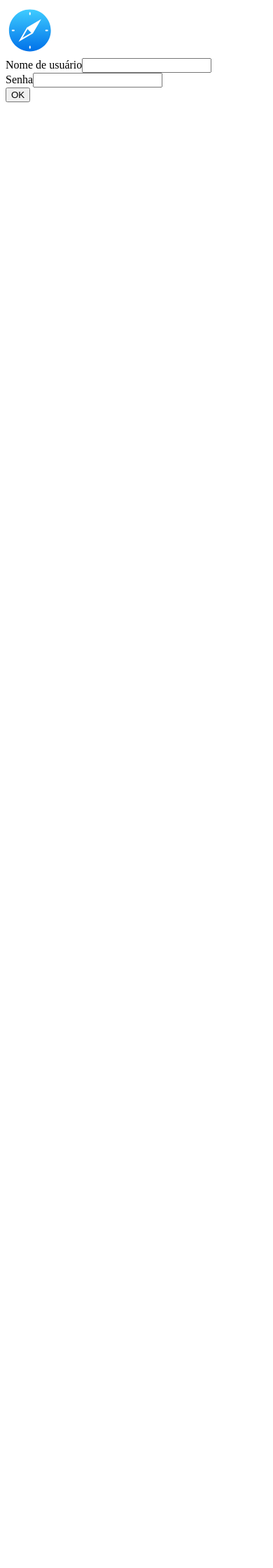
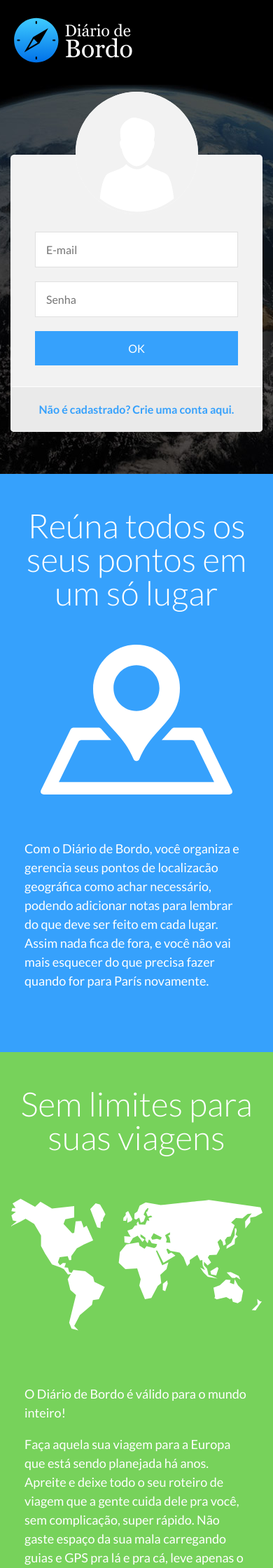
Before and after one commit to matheuswauler/diario_de_bordo, a CakePHP app: the page made by app/View/Pages/home.ctp in a window 390 px wide. Shown: the top 2240 px of the page at 70% size. Before the commit the page ends 146 px from the top, so only its background shows below. Run offline with PHP 8.4 and a stand-in for CakePHP, Linux system fonts and the light colour scheme; the template is opened without the code that fills it, so the values that code supplies are empty; form fields are guessed from the names that the template uses; some libraries are stand-ins or nearby versions.

Commit message:
Layout da home responsivo finalizado

```diff
--- a/app/View/Layouts/default.ctp
+++ b/app/View/Layouts/default.ctp
@@ -10,6 +10,7 @@
 		echo $this->Html->meta('icon');
 
 		echo $this->Html->css('default');
+		echo $this->Html->css('default-479');
 
 		echo $this->fetch('meta');
 		echo $this->fetch('css');
@@ -17,21 +18,27 @@
 	?>
 </head>
 <body>
-	<div id="container">
 	<header id="header">
-			<?php echo $this->Html->image('logo_white.svg', array('fullBase' => true, 'alt' => 'Diário de bordo', 'width' => '170')); ?>
+		<div class="content">
+			<?php
+				echo $this->Html->link(
+					$this->Html->image('logo_white.svg', array('fullBase' => true, 'alt' => 'Diário de bordo', 'width' => '180')),
+					'/', array('full_base' => true, 'class' => 'logo_wrapper', 'escape' => false)
+				);
+			?>
+		</div>
 	</header>
 
-		<div id="content">
-
+	<div id="main_content">
 		<?php echo $this->Session->flash(); ?>
 
 		<?php echo $this->fetch('content'); ?>
 	</div>
 
 	<footer id="footer">
-
+		<div class="content">
+			Matheus William Auler - 2015
+		</div>
 	</footer>
-	</div>
 </body>
 </html>
--- a/app/View/Pages/home.ctp
+++ b/app/View/Pages/home.ctp
@@ -1,12 +1,74 @@
-<section class="home_video_container">
-	<div class="login_box">
-		<?php
-			echo $this->Form->create(array('url' => $this->Html->url(array('controller' => 'Users','action' => 'login'), true)));
+<section class="home_login">
+	<div class="content">
+		<div class="login_box">
+			<span class="user_logo"></span>
+			<?php
+				echo $this->Form->create(array('url' => $this->Html->url(array('controller' => 'Users','action' => 'login'), true)));
 
-			echo $this->Form->input('User.username', array('label' => 'Nome de usuário'));
-			echo $this->Form->input('User.senha', array('label' => 'Senha', 'type' => 'password'));
+				echo $this->Form->input('User.username', array('label' => false, 'placeholder' => 'E-mail'));
+				echo $this->Form->input('User.senha', array('label' => false, 'placeholder' => 'Senha', 'type' => 'password'));
 
-			echo $this->Form->end('OK');
-		?>
+				echo $this->Form->end('OK');
+
+				echo $this->Html->link('Não é cadastrado? Crie uma conta aqui.', '/', array('full_base' => true, 'class' => 'signup_link'));
+			?>
+		</div>
 	</div>
 </section>
+
+<section class="explanation_sec blue_bg">
+	<div class="content clearfix">
+		<h1>
+			Reúna todos os seus pontos em um só lugar
+		</h1>
+
+		<div class="icon_placewrapper">
+			<?php echo $this->Html->image('icons/place_marker.svg', array('fullBase' => true, 'alt' => 'Diário de bordo')); ?>
+		</div>
+
+		<div class="text_format">
+			<p>
+				Com o Diário de Bordo, você organiza e gerencia seus pontos de localizacão geográfica como achar necessário, podendo adicionar notas para lembrar do que deve ser feito em cada lugar. Assim nada fica de fora, e você não vai mais esquecer do que precisa fazer quando for para París novamente.
+			</p>
+		</div>
+	</div>
+</section>
+
+<section class="explanation_sec right_image green_bg">
+	<div class="content clearfix">
+		<h1>
+			Sem limites para suas viagens
+		</h1>
+
+		<div class="icon_placewrapper">
+			<?php echo $this->Html->image('icons/world_map.svg', array('fullBase' => true, 'alt' => 'Diário de bordo')); ?>
+		</div>
+
+		<div class="text_format">
+			<p>
+				O Diário de Bordo é válido para o mundo inteiro!
+			</p>
+			<p>
+				Faça aquela sua viagem para a Europa que está sendo planejada há anos. Apreite e deixe todo o seu roteiro de viagem que a gente cuida dele pra você, sem complicação, super rápido. Não gaste espaço da sua mala carregando guias e GPS pra lá e pra cá, leve apenas o seu celular ou notebook e tenha acesso a tudo isso e muito mais!
+			</p>
+		</div>
+	</div>
+</section>
+
+<section class="explanation_sec yellow_bg">
+	<div class="content clearfix">
+		<h1>
+			Aprendendo a se virar no exterior
+		</h1>
+
+		<div class="icon_placewrapper">
+			<?php echo $this->Html->image('icons/road.svg', array('fullBase' => true, 'alt' => 'Diário de bordo')); ?>
+		</div>
+
+		<div class="text_format">
+			<p>
+				Não sabe como sair do seu hotel e chegar até o Central Park? Isso é simples, aqui você adiciona qualquer ponto de localização que quiser e traça rotas para cada lugar, sem complicação. Agora você não tem mais disculpa para levar sua namorada para passear.
+			</p>
+		</div>
+	</div>
+</section>
--- /dev/null
+++ b/app/webroot/css/default-479.css
@@ -0,0 +1,10 @@
+@media only screen and (max-width: 479px) {
+	.explanation_sec .icon_placewrapper{
+		margin: 20px 0;
+	}
+	.explanation_sec .icon_placewrapper,
+	.text_format{
+		width: 100%;
+		float: none;
+	}
+}
--- a/app/webroot/css/default.css
+++ b/app/webroot/css/default.css
@@ -0,0 +1,185 @@
+html,body{
+	min-height: 100%;
+	background: #fff;
+	font-size: 100%;
+	font-family: 'Lato', Helvetica, Arial, sans-serif;
+	color: #222222;
+	padding: 0;
+	margin: 0;
+	line-height: 1.5em;
+}
+
+.content{
+	width: 100%;
+	max-width: 1024px;
+	margin: 0 auto;
+	padding: 0 15px;
+	box-sizing: border-box;
+}
+
+.clearfix:after {
+    content:".";
+    display:block;
+    height:0;
+    clear:both;
+    visibility: hidden;
+}
+
+
+.clearfix {display:inline;}
+* html .clearfix {height: 1%;}
+.clearfix {display: block;}
+
+#header{
+	background: #000;
+	padding: 20px 0;
+	width: 100%;
+}
+
+.home_login{
+	background: url('../img/world_bg.jpg') center top no-repeat #000;
+	padding: 100px 0 60px 0;
+}
+
+.login_box{
+	width: 100%;
+	max-width: 400px;
+	margin: 0 auto;
+	background: #f2f2f2;
+	border-radius: 5px;
+	box-sizing: border-box;
+	position: relative;
+}
+.user_logo{
+	width: 175px;
+	height: 175px;
+	display: block;
+	position: absolute;
+	top: -90px;
+	left: 50%;
+	margin-left: -87px;
+	background: url('../img/icons/user.svg') center no-repeat;
+}
+
+.login_box form{
+	padding: 100px 35px 20px;
+}
+.login_box form input{
+	width: 100%;
+	margin: 10px 0;
+}
+
+input[type=text],
+input[type=email],
+input[type=num],
+input[type=tel],
+input[type=password],
+input[type=submit],
+select{
+	box-sizing: border-box;
+	padding: 15px;
+	outline: none;
+	font-size: 16px;
+	font-weight: 400;
+	font-family: 'Lato', Helvetica, Arial, sans-serif;
+	transition: border-color 0.3s ease, background 0.3s ease;
+}
+input[type=text],
+input[type=email],
+input[type=num],
+input[type=tel],
+input[type=password],
+select{
+	border: 1px solid #e0e0e0;
+	color: #222222;
+	background: #fff;
+}
+input[type=submit]{
+	color: #fff;
+	background: #36a1fc;
+	border: 0;
+	cursor: pointer;
+}
+input[type=text]:focus,
+input[type=email]:focus,
+input[type=num]:focus,
+input[type=tel]:focus,
+input[type=password]:focus,
+select:focus{
+	border-color: #36a1fc;
+}
+input[type=submit]:focus,
+input[type=submit]:hover{
+	background: #0d80e3;
+}
+input[type=submit]:active{
+	box-shadow: 0 2px 3px rgba(0,0,0,0.3) inset;
+}
+
+.signup_link{
+	padding: 20px 35px;
+	background: #eaeaea;
+	font-weight: 700;
+	text-align: center;
+	display: block;
+	border-top: 1px solid #fff;
+	color: #36a1fc;
+	text-decoration: none;
+	border-radius: 0 0 5px 5px;
+	transition: background 0.3s ease;
+}
+.signup_link:hover{
+	background: #dadada;
+}
+
+
+.blue_bg{
+	background: #36a1fc;
+	color: #fff;
+}
+.green_bg{
+	background: #77d25b;
+	color: #fff;
+}
+.yellow_bg{
+	background: #e8d10b;
+	color: #fff;
+}
+.explanation_sec{
+	width: 100%;
+	padding: 50px 0;
+}
+.explanation_sec h1{
+	font-weight: 300;
+	font-size: 48px;
+	text-align: center;
+	margin: 0 0 50px;
+	line-height: 1em;
+}
+.explanation_sec .icon_placewrapper{
+	text-align: center;
+	float: left;
+	width: 50%;
+}
+.explanation_sec .icon_placewrapper img{
+	max-width: 100%;
+}
+.right_image .icon_placewrapper{
+	float: right;
+}
+
+.text_format{
+	float: left;
+	width: 50%;
+	font-size: 18px;
+	line-height: 1.5em;
+	padding: 20px;
+	box-sizing: border-box;
+}
+
+#footer{
+	background: #f2f2f2;
+	font-size: 14px;
+	padding: 30px 0;
+	text-align: right;
+}
```
Also changed, not shown: app/webroot/img/icons/place_marker.svg (added), app/webroot/img/icons/road.svg (added), app/webroot/img/icons/user.svg (added), app/webroot/img/icons/world_map.svg (added), 4 other files. Lines whose indentation alone changed are shown as unchanged.
